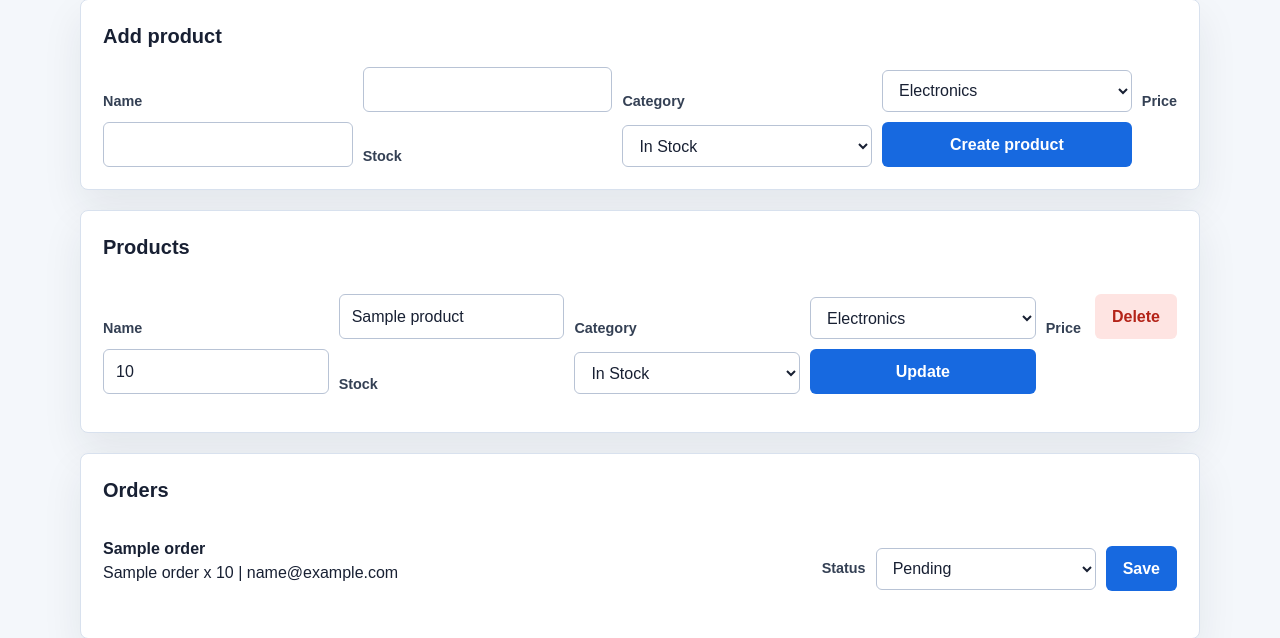
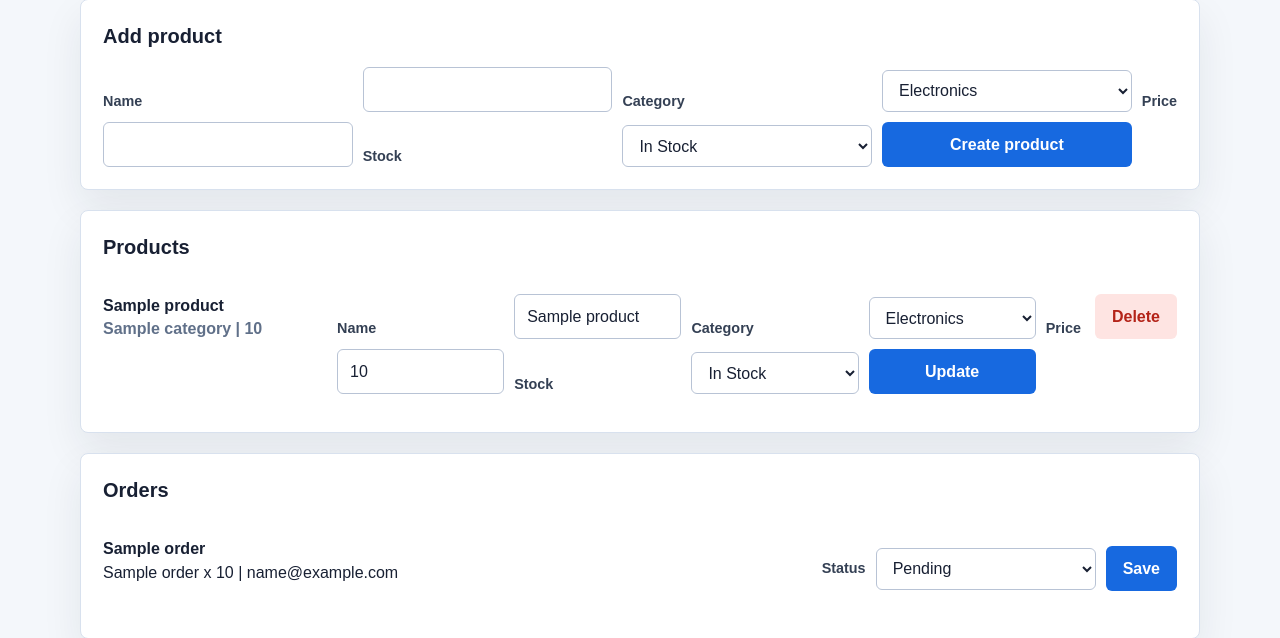
Before and after one commit to alishakeel007-afk/store-app, a Flask app: template templates/manager.html in a window 1280 px wide. Shown: the part 212-850 px from the top of the page. Run offline with Flask 3, Linux system fonts and the light colour scheme; the template is opened without the code that fills it: most values are stand-ins (such as "Sample title", 1, 10 or a date in 2020); some libraries are stand-ins or nearby versions.

Commit message:
Show product names in manager panel

```diff
--- a/static/styles.css
+++ b/static/styles.css
@@ -291,6 +291,17 @@ button:hover {
   border-top: 0;
 }
 
+.row-card {
+  grid-template-columns: minmax(170px, 220px) 1fr auto;
+  align-items: start;
+}
+
+.product-row-summary p {
+  margin-bottom: 0;
+  color: var(--muted);
+  font-weight: 700;
+}
+
 @media (max-width: 900px) {
   .topbar,
   .hero,
--- a/templates/manager.html
+++ b/templates/manager.html
@@ -44,6 +44,10 @@
     <h2>Products</h2>
     {% for product in products %}
       <article class="row-card" data-testid="manager-product-row">
+        <div class="product-row-summary">
+          <strong>{{ product.name }}</strong>
+          <p>{{ product.category }} | {{ product.stock_status }}</p>
+        </div>
         <form method="post" action="{{ url_for('edit_product', product_id=product.id) }}" class="edit-form">
           <label for="edit-name-{{ product.id }}">Name</label>
           <input id="edit-name-{{ product.id }}" name="name" value="{{ product.name }}" required>
```
